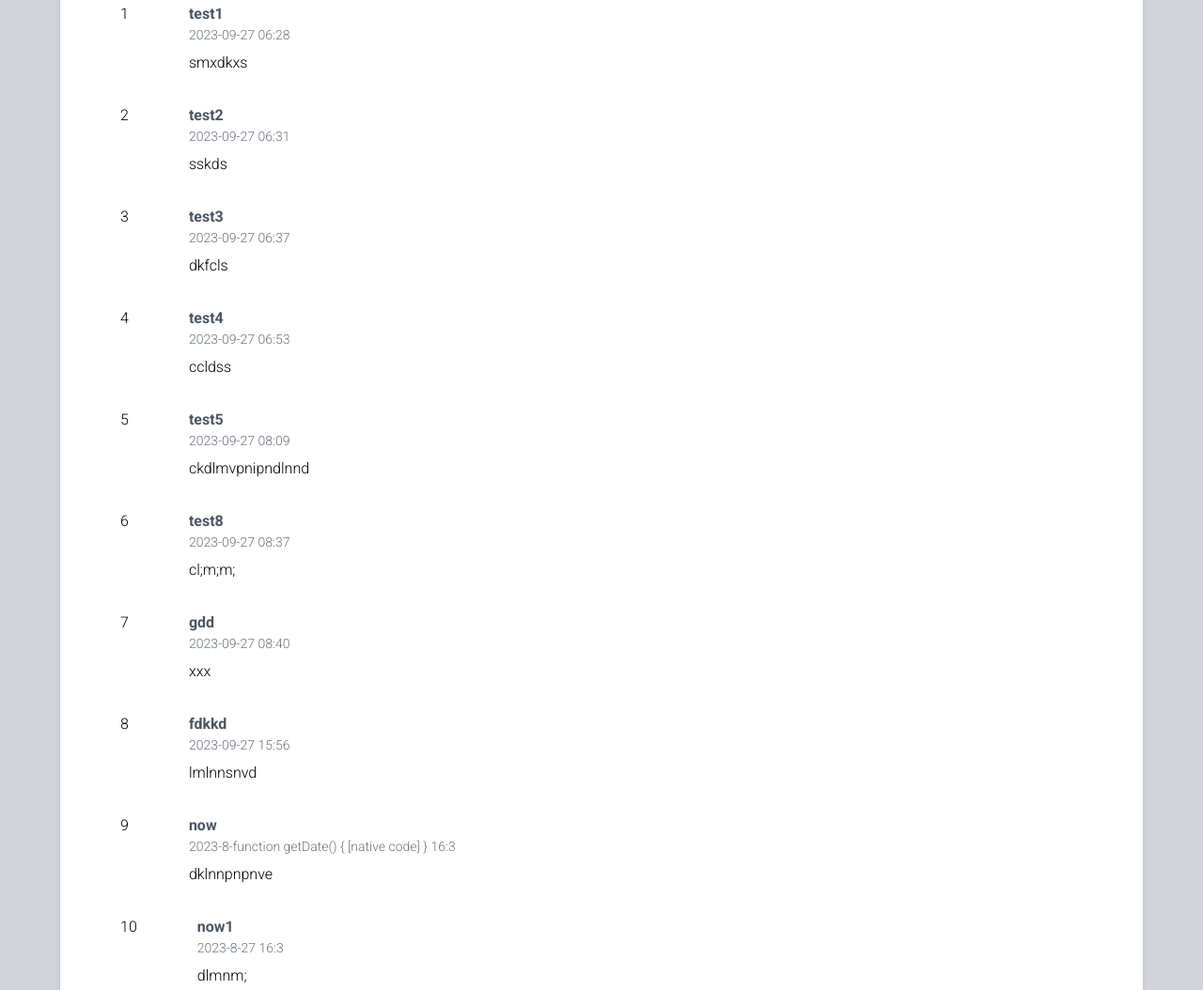
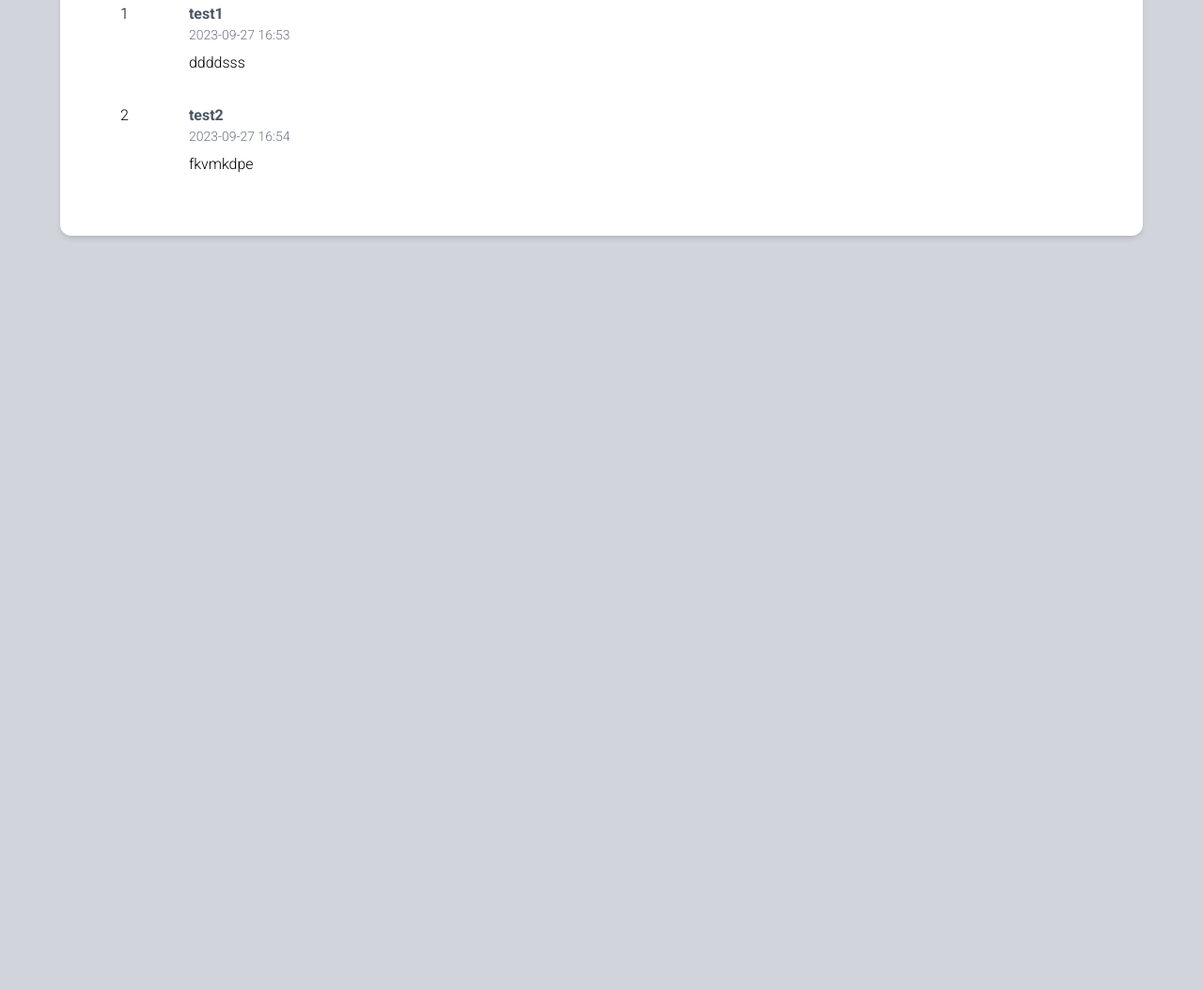
Before and after one commit to NapatpanOP/new-post, a website built with Vite: page index.html in a window 1280 px wide. Shown: the part 197-1251 px from the top of the page at 94% size. After the commit the page ends 800 px from the top, so only its background shows below. Built offline with nearby package versions, Linux system fonts and the light colour scheme; data requests are answered from the project's data file.

Commit message:
Edit the date and time.

```diff
--- a/db.json
+++ b/db.json
@@ -2,63 +2,15 @@
   "posts": [
     {
       "title": "test1",
-      "message": "smxdkxs",
-      "time": "2023-09-27 06:28",
+      "message": "ddddsss",
+      "date": "2023-09-27 16:53",
       "id": 1
     },
     {
       "title": "test2",
-      "message": "sskds",
-      "time": "2023-09-27 06:31",
+      "message": "fkvmkdpe",
+      "date": "2023-09-27 16:54",
       "id": 2
-    },
-    {
-      "title": "test3",
-      "message": "dkfcls",
-      "time": "2023-09-27 06:37",
-      "id": 3
-    },
-    {
-      "title": "test4",
-      "message": "ccldss",
-      "time": "2023-09-27 06:53",
-      "id": 4
-    },
-    {
-      "title": "test5",
-      "message": "ckdlmvpnipndlnnd",
-      "time": "2023-09-27 08:09",
-      "id": 5
-    },
-    {
-      "title": "test8",
-      "message": "cl;m;m;",
-      "time": "2023-09-27 08:37",
-      "id": 6
-    },
-    {
-      "title": "gdd",
-      "message": "xxx",
-      "time": "2023-09-27 08:40",
-      "id": 7
-    },
-    {
-      "title": "fdkkd",
-      "message": "lmlnnsnvd",
-      "time": "2023-09-27 15:56",
-      "id": 8
-    },
-    {
-      "title": "now",
-      "message": "dklnnpnpnve",
-      "time": "2023-8-function getDate() { [native code] } 16:3",
-      "id": 9
-    },
-    {
-      "title": "now1",
-      "message": "dlmnm;",
-      "time": "2023-8-27 16:3",
-      "id": 10
     }
   ]
 }
--- a/form.js
+++ b/form.js
@@ -1,12 +1,16 @@
 const form = document.getElementById('new-post');
 
-const c = new Date();
-console.log(c);
-const d = new Date().toISOString();
-console.log(typeof d);
+// const f = new Date().toISOString().replace('T', ' ').slice(0, 16);
+// console.log(f);
 
-const f = new Date().toISOString().replace('T', ' ').slice(0, 16);
-console.log(f);
+// const a = new Date().toString();
+// console.log(a);
+
+// const d = new Date().toString().slice(16, 21);
+// console.log(d);
+
+// let s = new Date().toLocaleString();
+// console.log(s);
 
 form.addEventListener('submit', (event) => {
   event.preventDefault();
@@ -14,25 +18,18 @@ form.addEventListener('submit', (event) => {
   const title = document.getElementById('title').value;
   const message = document.getElementById('message').value;
 
-  const date = new Date();
-  // const day = new Date().toISOString().slice(0, 10);
-  const year = date.getFullYear();
-  const month = date.getMonth();
-  const day = date.getDate();
-  const hours = date.getHours();
-  const minutes = date.getMinutes();
+  const day = new Date().toISOString().slice(0, 10);
+  const time = new Date().toString().slice(16, 21);
+  const date = `${day} ${time}`
 
-  // const time = `${day} ${hours}:${minutes}`
-  const time = `${year}-${month}-${day} ${hours}:${minutes}`
-
-  document.getElementById('time').value = time;
+  document.getElementById('date').value = date;
 
   fetch('http://localhost:3000/posts', {
     method: 'POST',
     headers: {
       'Content-Type': 'application/json',
     },
-    body: JSON.stringify({title, message, time})
+    body: JSON.stringify({title, message, date})
   })
 
   window.location.href = "./index.html";
--- a/main.js
+++ b/main.js
@@ -22,7 +22,7 @@ function boardPosts() {
           </div>
           <div>
             <h3 class="font-semibold text-gray-600">${data.title}</h3>
-            <div class="font-light text-sm mb-2 text-gray-500">${data.time}</div>
+            <div class="font-light text-sm mb-2 text-gray-500">${data.date}</div>
             <div class="font-light">${data.message}</div>
           </div>
         </div>`
--- a/new-post.html
+++ b/new-post.html
@@ -20,7 +20,7 @@
           <textarea name="message" id="message" rows="7" class="max-w-xl w-full border border-gray-300 rounded-md px-5 py-2" required></textarea>
         </div>
 
-        <input type="hidden" id="time" name="time">
+        <input type="hidden" id="date" name="date">
         <button type="submit" value="submit" class="bg-gray-600 px-6 py-2 rounded-lg text-white font-medium active:scale-95">Submit</button>
       </form>
     </div>
```
